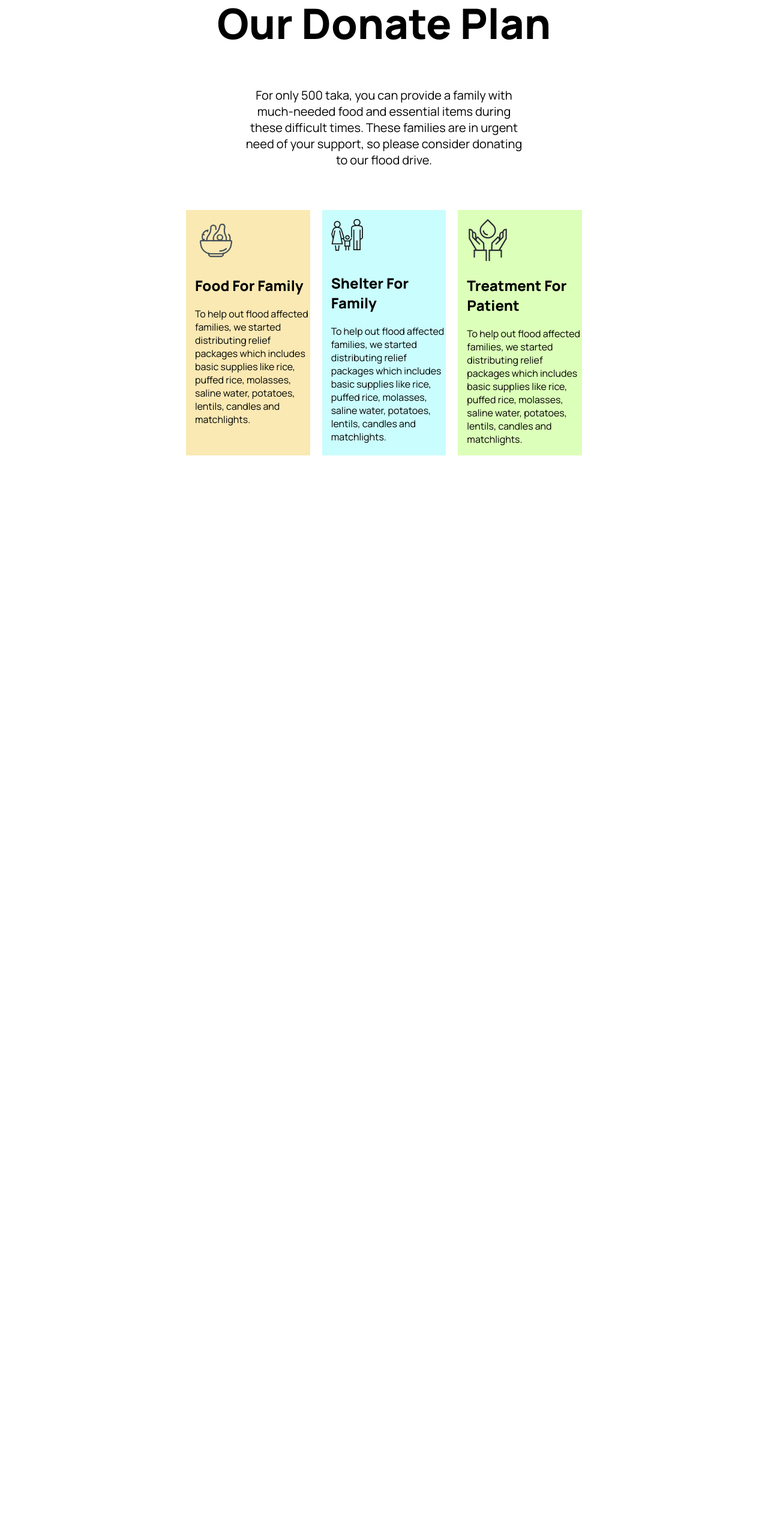
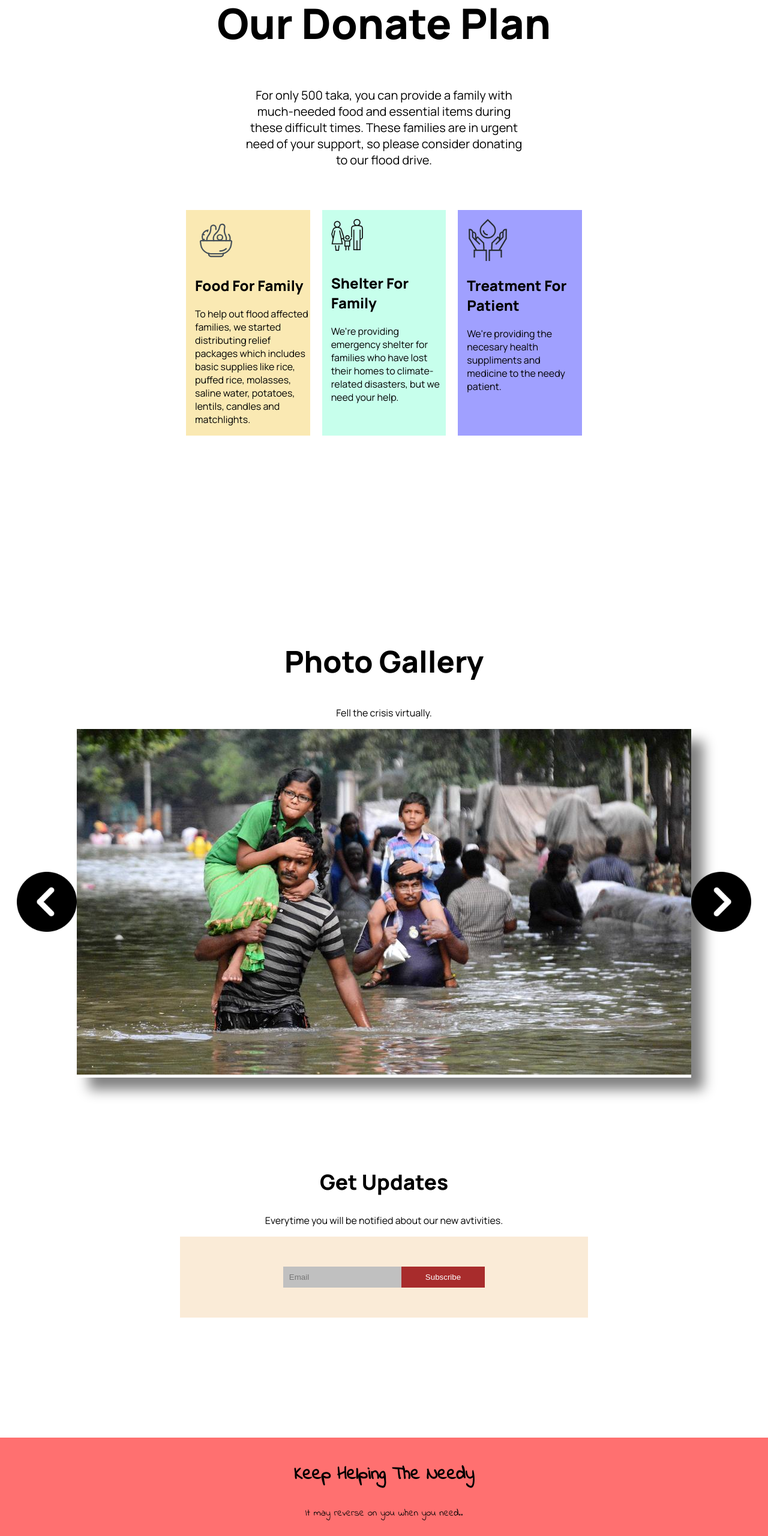
Before and after one commit to antorkhalid/donate-today, a plain HTML site: page index.html in a window 1280 px wide. Shown: the part 1571-4131 px from the top of the page at 60% size. Before the commit the page ends 2630 px from the top, so only its background shows below. Drawn offline with Linux system fonts and the light colour scheme.

Commit message:
Full Page

```diff
--- a/index.html
+++ b/index.html
@@ -9,6 +9,7 @@
     <link rel="preconnect" href="https://fonts.googleapis.com">
 <link rel="preconnect" href="https://fonts.gstatic.com" crossorigin>
 <link href="https://fonts.googleapis.com/css2?family=Manrope:wght@400;800&display=swap" rel="stylesheet">
+<link href="https://fonts.googleapis.com/css2?family=Indie+Flower&display=swap" rel="stylesheet">
 </head>
 <body>
     <section id="lets-help">
@@ -45,25 +46,61 @@
                 <p class="donate-today-paragraph">For only 500 taka, you can provide a family with much-needed food and essential items during these difficult times. These families are in urgent need of your support, so please consider donating to our flood drive.</p>
             </div>
             <div class="donation-plan-section">
-                <div id="food-for-family">
+                <div class="donation-plan-section-box" id="food-for-family-box-color">
                     <img src="icons/icon8.svg" width="70"
                         height="70" alt="">
                     <h2>Food For Family</h2>
                     <p>To help out flood affected families, we started distributing relief packages which includes basic supplies like rice, puffed rice, molasses, saline water, potatoes, lentils, candles and matchlights.</p>
                 </div>
-                <div id="shelter-for-family">
+                <div class="donation-plan-section-box" id="shelter-for-family-box-color">
                     <img src="icons/shelter.png" alt="">
                     <h2 id="shelter-for-family-h2">Shelter For Family</h2>
-                    <p>To help out flood affected families, we started distributing relief packages which includes basic supplies like rice, puffed rice, molasses, saline water, potatoes, lentils, candles and matchlights.</p>
+                    <p> We're providing emergency shelter for families who have lost their homes to climate-related disasters, but we need your help.</p>
                 </div>
-                <div id="treatment-for-patient">
+                <div class="donation-plan-section-box" id="treatment-for-patient-box-color">
                     <img src="icons/icon13.svg"width="70"
                     height="70" alt="">
                     <h2>Treatment For Patient</h2>
-                    <p>To help out flood affected families, we started distributing relief packages which includes basic supplies like rice, puffed rice, molasses, saline water, potatoes, lentils, candles and matchlights.</p>
+                    <p>We're providing the necesary health suppliments and medicine to the needy patient.</p>
                 </div>
             </div>
         </div>
     </section>
+
+    <div id="photo-gallery">
+        <h2 id="photo-gallery-text">Photo Gallery</h2>
+        <p>Fell the crisis virtually.</p>
+    </div>
+
+    <section id="photo-section">
+        <div>
+            <img class="photo-arrow" src="icons/left-arrow.png" height="100px" width="100px" alt="">
+        </div>
+        <div id="Photo-detail">
+            <img src="images/donation4.jpg" alt="">
+        </div>
+        <div>
+            <img class="photo-arrow" src="icons/right-arrow.png" height="100px" width="100px" alt="">
+        </div>
+    </section>
+
+    <section>
+        <div id="get-updates-menu">
+            <h1 class="get-updates">Get Updates</h1>
+            <p>Everytime you will be notified about our new avtivities.</p>
+        </div>
+    </section>
+    <section id="email-subscribe-section">
+        <div id="email-subscribe">
+            <input id="email-input" type="email" name="" id="" placeholder="Email">
+            <input id="subscribe-input" type="button" value="Subscribe">
+        </div>
+
+    </section>
 </body>
+<footer id="footer">
+    <h3 class="footer-head">Keep Helping The Needy</h3>
+    <p>It may reverse on you when you need..</p>
+
+</footer>
 </html>
--- a/style.css
+++ b/style.css
@@ -98,9 +98,6 @@ body{
     align-items: center;
     justify-content: center;
 }
-.food-icon{
-
-}
 .donation-plan-section{
     display: flex;
     padding: 300px 300px;
@@ -108,30 +105,90 @@ body{
     margin-top: 0;
 
 }
-#food-for-family{
-    background-color: rgb(250, 233, 179);
+.donation-plan-section-box{
+    width: 100%;
     margin-right: 10px;
     margin-left: 10px;
     text-align:left;
     padding-left: 15px;
     padding-top: 15px;
 }
-#shelter-for-family{
-    background-color: rgb(202, 253, 253);
-    margin-right: 10px;
-    margin-left: 10px;
-    text-align:left;
-    padding-left: 15px;
-    padding-top: 15px;
+#food-for-family-box-color{
+    background-color: rgb(250, 233, 179);
+    cursor: pointer;
 }
-#treatment-for-patient{
-    background-color: rgb(220, 255, 185);
-    margin-right: 10px;
-    margin-left: 10px;
-    text-align:left;
-    padding-left: 15px;
-    padding-top: 15px;
+#shelter-for-family-box-color{
+    background-color: rgb(199, 255, 236);
+    cursor: pointer;
+}
+#treatment-for-patient-box-color{
+    background-color: rgb(160, 160, 255);
+    cursor: pointer;
 }
 #shelter-for-family-h2{
     padding-top: 13px;
 }
+
+#photo-gallery{
+    text-align: center;
+}
+#photo-gallery-text{
+    font-size: 50px;
+}
+#photo-section{
+    display: flex;
+    align-items: center;
+    justify-content: center;
+    margin-top: 0;
+    padding-bottom: 50px;
+    background-size: 100%;
+    background-repeat: no-repeat;
+    margin-bottom:100px;
+}
+#Photo-detail{
+    box-shadow: 20px 20px 20px gray;
+}
+.photo-arrow{
+    cursor: pointer;
+}
+#get-updates-menu{
+    text-align: center;
+}
+.get-updates{
+    font-size: 35px;
+}
+#email-subscribe-section{
+    background-color: antiquewhite;
+    margin-left: 300px;
+    margin-right: 300px;
+    padding: 50px 50px;
+    margin-bottom: 200px;
+}
+#email-subscribe{
+    display: flex;
+    align-items: center;
+    justify-content: center;
+}
+#email-input{
+    background-color: silver;
+    padding: 10px 10px 10px 10px;
+    border: 0;
+}
+#subscribe-input{
+    background-color: rgb(168, 44, 44);
+    padding: 10px 40px 10px 40px;
+    color: white;
+    border: 0;
+    cursor: pointer;
+}
+
+#footer{
+    background-color: rgb(255, 112, 112);
+    font-family: 'Indie Flower', cursive;
+    text-align: center;
+    padding-top: 10px;
+    padding-bottom: 10px;
+}
+.footer-head{
+    font-size: 30px;
+}
```
Also changed, not shown: icons/left-arrow.png (added), icons/next-arrow.png (added), icons/right-arrow.png (added).
